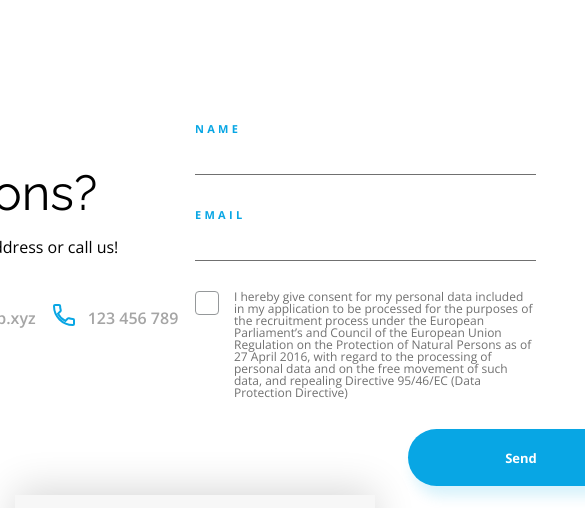
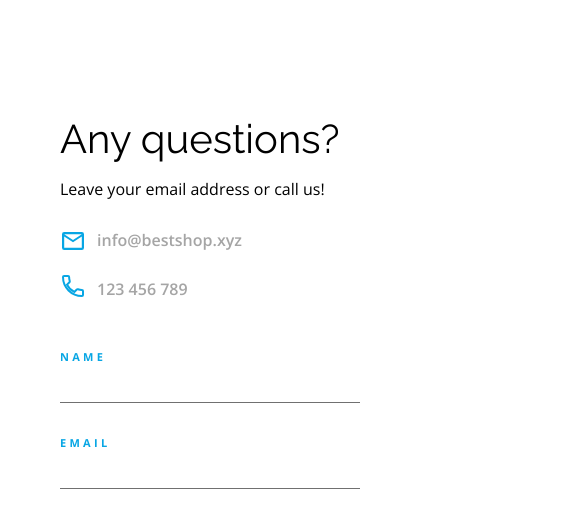
Before and after one commit to AniaStep/BestShop, a website built with Parcel: page index.html in a window 390 px wide. Shown: the part 4470-4978 px from the top of the page, 585 px wide, since content can reach past the window. Built offline with nearby package versions, Linux system fonts and the light colour scheme.

Commit message:
Contacts - RWD

```diff
--- a/scss/components/_contacts.scss
+++ b/scss/components/_contacts.scss
@@ -135,3 +135,54 @@
     font-size: 13px;
     color: $color-bg-main;
 }
+
+@media (max-width: 1100px) {
+
+    .s-contacts {
+        flex-direction: column;
+        width: 100vw;
+        height: calc(229px + 422px);
+        padding-left: calc((100vw - 500px)/2);
+    }
+    .s-contacts-form,
+    .s-contacts-info {
+        width: 500px;
+    }
+}
+
+
+@media (max-width: 770px) {
+    .s-contacts-details {
+        flex-direction: column;
+        gap: 20px;
+        padding-bottom: 50px;
+    }
+
+    .s-contacts-txt {
+        padding-bottom: 22px;
+    }
+    .s-contacts-form-row-last {
+        padding-left: 180px;
+    }
+
+    .s-contacts-form,
+    .s-contacts-info {
+        width: 400px;
+    }
+    .s-contacts {
+        padding-left: calc((100vw - 400px)/2);
+    }
+}
+
+@media (max-width: 500px) {
+    .s-contacts-form,
+    .s-contacts-info {
+        width: 300px;
+    }
+    .s-contacts {
+        padding-left: calc((100vw - 300px)/2);
+    }
+    .s-contacts-h1-title {
+        font-size: 40px;
+    }
+}
```
Also changed, not shown: css/main.css, 1 other file.
